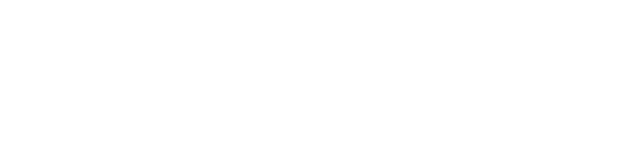
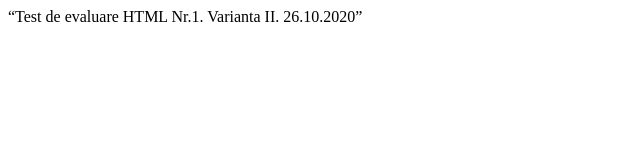
Before and after one commit to Bazi-Alina1/ppw2020, a plain HTML site: page lucrare/Lucrare de control PPW. Varianta II.html in a window 1280 px wide. Shown: the whole page, without its empty margins (0-640 px from the left). Drawn offline with Linux system fonts and the light colour scheme.

Commit message:
am dacut un document html cu textul

```diff
--- a/lucrare/Lucrare de control PPW. Varianta II.html
+++ b/lucrare/Lucrare de control PPW. Varianta II.html
@@ -3,9 +3,9 @@
 <head>
     <meta charset="UTF-8">
     <meta name="viewport" content="width=device-width, initial-scale=1.0">
-    <title>Test de evaluare HTML Nr.1. Varianta II. 26.10.2020</title>
+    <title>Lucrare de control PPW. Varianta II</title>
 </head>
 <body>
-
+    “Test de evaluare HTML Nr.1. Varianta II. 26.10.2020”
 </body>
 </html>
```
